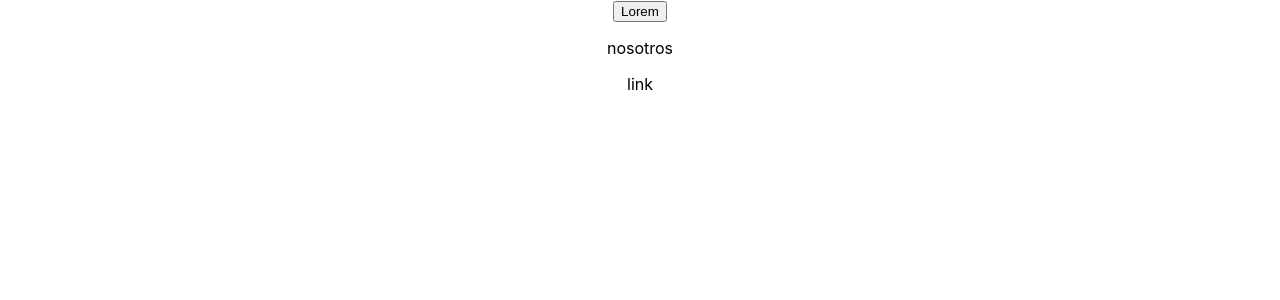
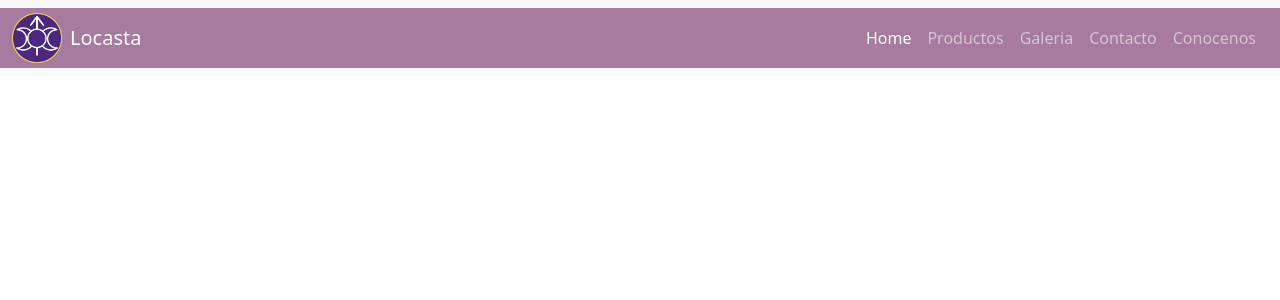
Before and after one commit to Leilaflores/Ecommerce-Flores, a React (Create React App) app: page / in a window 1280 px wide. Shown: the top 300 px of the page. Built offline with nearby package versions, Linux system fonts and the light colour scheme.

Commit message:
agregando nav

```diff
--- a/package.json
+++ b/package.json
@@ -6,6 +6,7 @@
     "@testing-library/jest-dom": "^5.16.4",
     "@testing-library/react": "^13.3.0",
     "@testing-library/user-event": "^13.5.0",
+    "bootstrap": "^5.1.3",
     "react": "^18.1.0",
     "react-dom": "^18.1.0",
     "react-scripts": "5.0.1",
--- a/src/App.css
+++ b/src/App.css
@@ -1,6 +1,3 @@
-.App {
-  text-align: center;
-}
 
 .App-logo {
   height: 40vmin;
--- a/src/App.js
+++ b/src/App.js
@@ -1,6 +1,7 @@
-import logo from './logo.svg';
 import './App.css';
-import Navbar from './components/navbar';
+import Navbar from './components/Navbar';
+import 'bootstrap/dist/css/bootstrap.css';
+
 
 function App() {
   return (
--- a/src/components/Navbar.css
+++ b/src/components/Navbar.css
@@ -0,0 +1,11 @@
+.fondo{
+    background-color: #A67B9F !important;
+}
+
+/* Color Theme Swatches in Hex
+.1-0-AM-1-hex { color: #A67B9F; }
+.1-0-AM-2-hex { color: #F2B279; }
+.1-0-AM-3-hex { color: #F29979; }
+.1-0-AM-4-hex { color: #59362E; }
+.1-0-AM-5-hex { color: #F29C94; }
+ */
--- a/src/components/Navbar.js
+++ b/src/components/Navbar.js
@@ -1,13 +1,65 @@
-import './Navbar.css';
+import "./Navbar.css";
+import logo from "../assets/logo_locasta.png";
 
-function Navbar(){
-    return(
-        <header>
-            <button>Lorem</button>
-            <p>nosotros</p>
-            <a src="#">link</a>
-        </header>
-    )
+function Navbar() {
+  return (
+    <header>
+      <nav class="navbar navbar-expand-lg navbar-dark bg-light">
+        <div class="fondo container-fluid">
+          <a class="navbar-brand d-flex align-items-center" href="#">
+            <img
+              src={logo}
+              alt=""
+              width="50"
+              height="50"
+              class="d-inline-block align-text-top"
+            />
+            <h5 class="ps-2 m-0">Locasta</h5>
+          </a>
+          <button
+            class="navbar-toggler"
+            type="button"
+            data-bs-toggle="collapse"
+            data-bs-target="#navbarNav"
+            aria-controls="navbarNav"
+            aria-expanded="false"
+            aria-label="Toggle navigation"
+          >
+            <span class="navbar-toggler-icon"></span>
+          </button>
+          <div class="collapse navbar-collapse position-absolute end-0 pe-3" id="navbarNav">
+            <ul class="navbar-nav">
+              <li class="nav-item">
+                <a class="nav-link active" aria-current="page" href="#">
+                  Home
+                </a>
+              </li>
+              <li class="nav-item">
+                <a class="nav-link" href="#">
+                  Productos
+                </a>
+              </li>
+              <li class="nav-item">
+                <a class="nav-link" href="#">
+                  Galeria
+                </a>
+              </li>
+              <li class="nav-item">
+                <a class="nav-link" href="#">
+                  Contacto
+                </a>
+              </li>
+              <li class="nav-item">
+                <a class="nav-link" href="#">
+                  Conocenos
+                </a>
+              </li>
+            </ul>
+          </div>
+        </div>
+      </nav>
+    </header>
+  );
 }
 
 export default Navbar;
```
Also changed, not shown: src/assets/logo_locasta.png (added), 1 other file (tests, documents, lock files or other folders).
